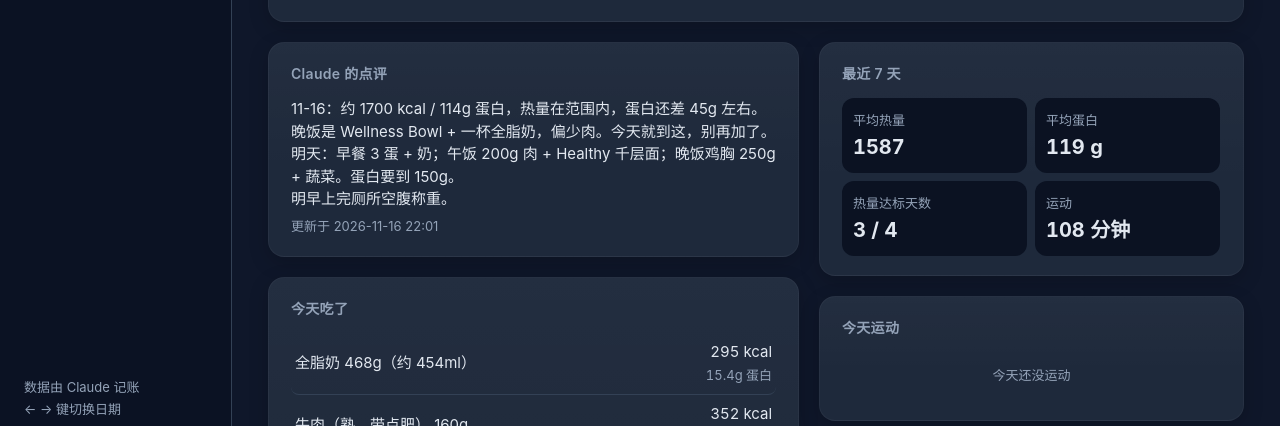
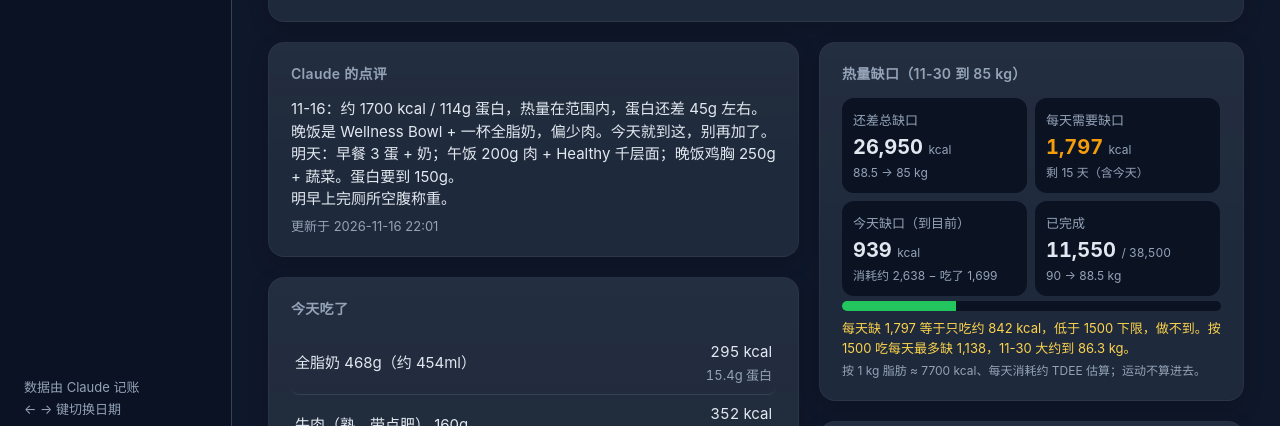
Before and after one commit to HeadmasterEggy/cut-tracker, a website built with Vite: page index.html in a window 1280 px wide. Shown: the part 354-780 px from the top of the page. Built offline with nearby package versions, Linux system fonts and the light colour scheme.

Commit message:
今天页加「热量缺口」卡片：还差多少、每天要缺多少 (#7)
Claude-Session: https://claude.ai/code/session_015j29Ue6TGGn8WReApRicuW

Co-authored-by: Claude <noreply@anthropic.com>

```diff
--- a/index.html
+++ b/index.html
@@ -84,6 +84,13 @@
     </div>
       </div>
       <div class="col col-side">
+    <div class="card o4" id="deficitCard">
+      <h2 id="deficitTitle">热量缺口</h2>
+      <div class="grid2" id="deficitBox"></div>
+      <div class="bar"><div id="deficitBar"></div></div>
+      <div class="muted" id="deficitNote"></div>
+      <div class="muted" style="margin-top:4px;font-size:12px">按 1 kg 脂肪 ≈ 7700 kcal、每天消耗约 TDEE 估算；运动不算进去。</div>
+    </div>
     <div class="card o4 agent-only">
       <h2>最近 7 天</h2>
       <div class="grid2" id="weekStats"></div>
--- a/src/calc.ts
+++ b/src/calc.ts
@@ -42,3 +42,30 @@ export function weightSeries(): WeightPoint[] {
     return { date: k, w: S.weights[k], avg: win.reduce((a, b) => a + b, 0) / win.length };
   });
 }
+
+/** 1 kg 脂肪约 7700 kcal */
+export const KCAL_PER_KG = 7700;
+
+export interface DeficitPlan {
+  goalDate: string; daysLeft: number; // 含今天
+  remaining: number; // 还差的总缺口（现在体重 → 目标）
+  total: number; done: number; // 起始 → 目标的总缺口、已完成（按体重）
+  perDay: number; // 每天需要的缺口
+  maxPerDay: number; // 吃到下限时每天最多的缺口
+  projected: number; // 按下限吃到截止日大约的体重
+}
+
+/** 离目标还差多少热量缺口、每天要缺多少。没设截止日期返回 null */
+export function deficitPlan(from: string): DeficitPlan | null {
+  const gd = S.settings.goalDate; if (!gd) return null;
+  const p = plan(), goal = Number(S.settings.goal), start = Number(S.settings.start);
+  const daysLeft = Math.round((new Date(gd + 'T12:00:00').getTime() - new Date(from + 'T12:00:00').getTime()) / 864e5) + 1;
+  const remaining = Math.max(0, (p.w - goal) * KCAL_PER_KG);
+  const total = Math.max(0, (start - goal) * KCAL_PER_KG);
+  const maxPerDay = Math.max(0, p.tdee - p.floor);
+  return {
+    goalDate: gd, daysLeft, remaining, total, done: Math.max(0, Math.min(total, total - remaining)),
+    perDay: daysLeft > 0 ? remaining / daysLeft : 0, maxPerDay,
+    projected: Math.max(goal, p.w - maxPerDay * Math.max(0, daysLeft) / KCAL_PER_KG),
+  };
+}
--- a/src/style.css
+++ b/src/style.css
@@ -91,6 +91,10 @@ label { display: block; font-size: 13px; color: var(--muted); margin: 8px 0 4px;
 
 .bar { height: 10px; background: #0b1222; border-radius: 6px; overflow: hidden; margin: 6px 0 2px; }
 .bar > div { height: 100%; background: var(--accent); transition: width .6s var(--ease); }
+#deficitBox .stat small { font-size: 12px; }
+#deficitBox .stat b small { color: var(--muted); font-weight: 400; }
+#deficitBox .stat > small { display: block; margin-top: 2px; }
+#deficitNote:not(:empty) { margin-top: 8px; color: #fcd34d; }
 
 /* 列表 */
 .list { list-style: none; margin: 0; padding: 0; }
--- a/src/views/today.ts
+++ b/src/views/today.ts
@@ -1,6 +1,6 @@
 // 「今天」页：进度环、吃了什么、运动、日期切换
 import { S, curDate, setCurDate, day, save } from '../state';
-import { plan, totals, type Totals } from '../calc';
+import { deficitPlan, plan, totals, type Totals } from '../calc';
 import { $, $in, $sel, esc, r0, r1, shift, today, toast } from '../util';
 import {
   animateNums, applyFlash, confetti, countTo, flashBtn, floatText, numSpan, removeAnimated, retrigger,
@@ -39,6 +39,7 @@ export function renderToday() {
     <div class="stat"><span class="muted">运动</span><b>${numSpan(t.exMin)} <small>分钟${t.exKcal ? ` · ${r0(t.exKcal)} kcal` : ''}</small></b></div>
     <div class="stat"><span class="muted">${wToday ? '当天体重' : '最近体重'}</span><b>${numSpan(r1(wToday || p.w), 1)} <small>kg · 离目标 ${r1(Math.max(0, (wToday || p.w) - gl0))}</small></b></div>`;
   animateNums($('heroKpis'));
+  renderDeficit(p.tdee, t.kcal, isToday);
 
   $('foodList').innerHTML = d.foods.length ? d.foods.map((f, i) => `
     <li><span class="name">${esc(f.label || f.name)}</span>
@@ -59,6 +60,31 @@ export function renderToday() {
   const st = Number(S.settings.start), gl = Number(S.settings.goal);
   $('hdrProg').style.width = (S.setupDone && st > gl ? Math.max(0, Math.min(1, (st - p.w) / (st - gl))) * 100 : 0) + '%';
 }
+// 热量缺口：离目标还差多少、每天要缺多少、当天实际缺了多少
+const k = (n: number) => r0(n).toLocaleString('en-US');
+function renderDeficit(tdee: number, eaten: number, isToday: boolean) {
+  const dp = deficitPlan(today()), box = $('deficitBox');
+  $('deficitCard').hidden = !dp;
+  if (!dp) return;
+  const goal = S.settings.goal, w = r1(plan().w), dayDef = tdee - eaten;
+  $('deficitTitle').textContent = `热量缺口（${dp.goalDate.slice(5)} 到 ${goal} kg）`;
+  if (dp.remaining <= 0) {
+    box.innerHTML = `<div class="stat"><span class="muted">还差</span><b class="ok">已到目标</b></div>`;
+    $('deficitNote').textContent = ''; $('deficitBar').style.width = '100%';
+    return;
+  }
+  const over = dp.daysLeft <= 0;
+  box.innerHTML = `
+    <div class="stat"><span class="muted">还差总缺口</span><b>${k(dp.remaining)} <small>kcal</small></b><small class="muted">${w} → ${goal} kg</small></div>
+    <div class="stat"><span class="muted">每天需要缺口</span><b class="${dp.perDay > dp.maxPerDay ? 'warn' : ''}">${over ? '已到期' : `${k(dp.perDay)} <small>kcal</small>`}</b><small class="muted">${over ? dp.goalDate : `剩 ${dp.daysLeft} 天（含今天）`}</small></div>
+    <div class="stat"><span class="muted">${isToday ? '今天缺口（到目前）' : '当天缺口'}</span><b class="${dayDef < 0 ? 'bad' : ''}">${dayDef < 0 ? '超出 ' + k(-dayDef) : k(dayDef)} <small>kcal</small></b><small class="muted">消耗约 ${k(tdee)} − 吃了 ${k(eaten)}</small></div>
+    <div class="stat"><span class="muted">已完成</span><b>${k(dp.done)} <small>/ ${k(dp.total)}</small></b><small class="muted">${S.settings.start} → ${w} kg</small></div>`;
+  $('deficitBar').style.width = (dp.total ? dp.done / dp.total * 100 : 0) + '%';
+  $('deficitNote').textContent = over ? '' : dp.perDay > dp.maxPerDay
+    ? `每天缺 ${k(dp.perDay)} 等于只吃约 ${k(tdee - dp.perDay)} kcal，低于 ${plan().floor} 下限，做不到。按 ${plan().floor} 吃每天最多缺 ${k(dp.maxPerDay)}，${dp.goalDate.slice(5)} 大约到 ${r1(dp.projected)} kg。`
+    : `每天吃约 ${k(tdee - dp.perDay)} kcal 就能按时到 ${goal} kg。`;
+}
+
 const ring = (id: string) => document.getElementById(id) as unknown as SVGElement;
 export const kcalRing = () => ring('kcalRing');
 export const proteinRing = () => ring('proteinRing');
```
